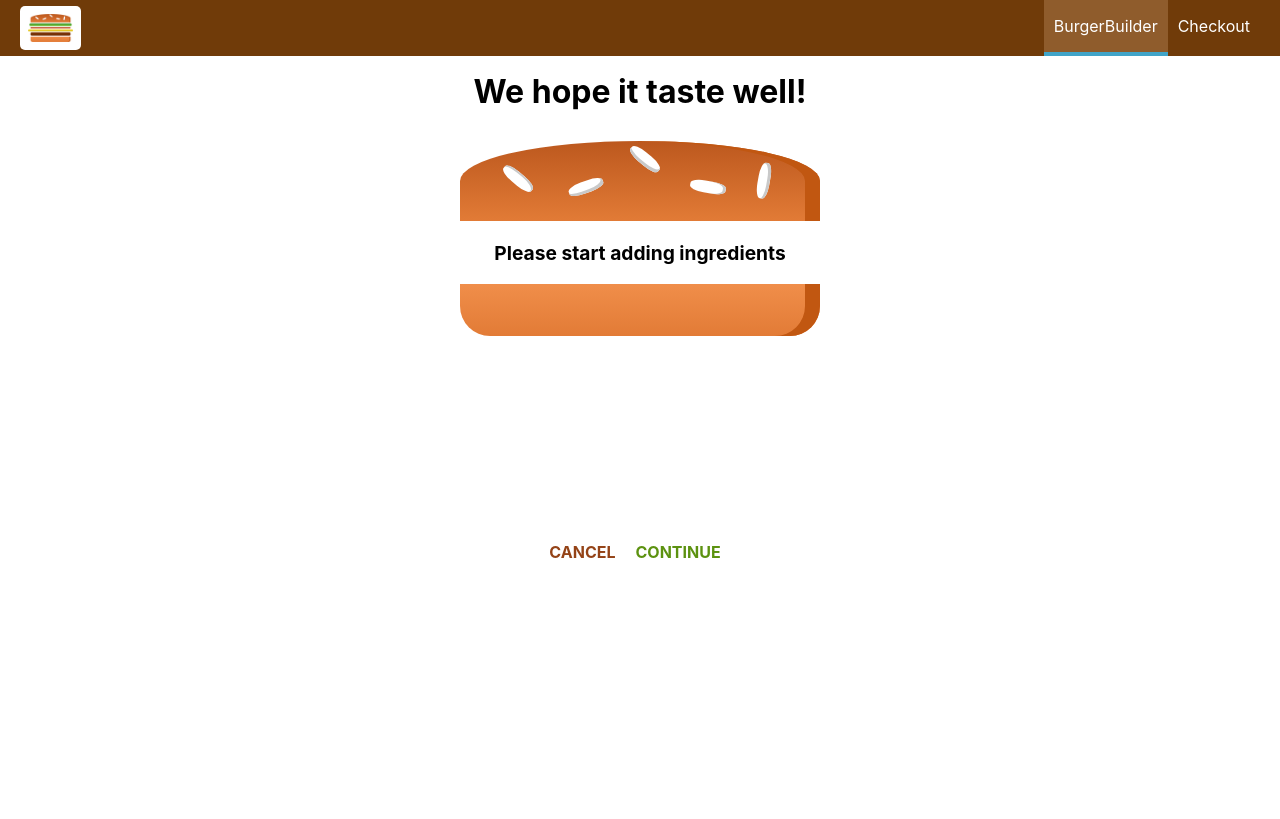
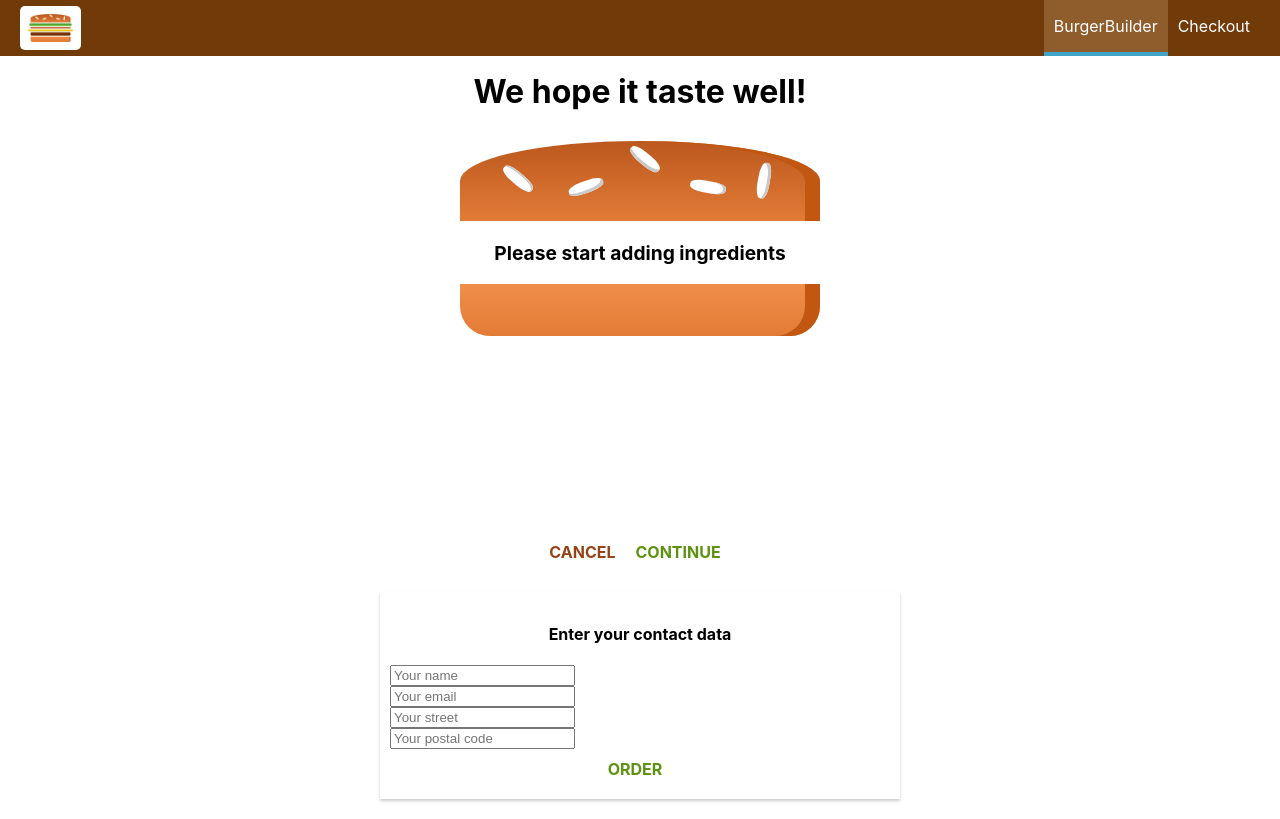
Before and after one commit to GuillRo/burger-builder-REDUX, a React (Create React App) app: page /checkout in a window 1280 px wide. Both pictures are taken after a click on the button "CONTINUE". Built offline with nearby package versions, Linux system fonts and the light colour scheme.

Commit message:
it's fixed

```diff
--- a/src/containers/Checkout/Checkout.js
+++ b/src/containers/Checkout/Checkout.js
@@ -45,8 +45,14 @@ class Checkout extends Component {
           checkoutCancelled={this.checkoutCancelledHandler}
           checkoutContinued={this.checkoutContinuedHandler} />
         <Route
-          path={this.props.match.path + './contact-data'}
-          component={ContactData}
+          path={this.props.match.path + '/contact-data'}
+          render={(props) => (
+            <ContactData
+              ingredients={this.state.ingredients}
+              price={this.state.totalPrice}
+              {...props}
+            />
+          )}
         />
       </div>
     )
--- a/src/containers/Checkout/ContactData/ContactData.js
+++ b/src/containers/Checkout/ContactData/ContactData.js
@@ -2,6 +2,7 @@ import React, { Component } from 'react'
 import axios from '../../../axios-orders'
 
 import Button from '../../../components/UI/Button/Button'
+import Spinner from '../../../components/UI/Spinner/Spinner'
 
 import classes from './ContactData.module.css'
 
@@ -16,7 +17,7 @@ class ContactData extends Component {
     loading: false
   }
 
-  orderHandler = (event) => {
+  orderHandler = async (event) => {
     event.preventDefault()
     this.setState({ loading: true })
     const order = {
@@ -31,37 +32,43 @@ class ContactData extends Component {
         email: 'john@wagon.be'
       }
     }
+    try {
+      const response = await axios.post('/orders.json', order)
+      console.log(response)
+      this.setState({ loading: false })
+      this.props.history.push('/')
+    } catch (error) {
+      this.setState({ loading: false })
+      console.log(error)
+    }
 
-    axios.post('/orders.json', order)
-      .then(response => {
-        this.setState({ loading: false })
-      })
-      .catch(error => {
-        this.setState({ loading: false })
-        console.log(error)
-      })
-
-    // try {
-    //   const response = await axios.post('/orders.json', order)
-    //   console.log(response)
-    //   this.setState({ loading: false })
-    // } catch (error) {
-    //   this.setState({ loading: false })
-    //   console.log(error)
-    // }
+    // axios.post('/orders.json', order)
+    //   .then(response => {
+    //     this.setState({ loading: false })
+    //   })
+    //   .catch(error => {
+    //     this.setState({ loading: false })
+    //     console.log(error)
+    //   })
   }
 
   render () {
+    let form = (
+      <>
+        <input className={classes.Input} type="text" name="name" placeholder="Your name" />
+        <input className={classes.Input} type="email" name="email" placeholder="Your email" />
+        <input className={classes.Input} type="text" name="street" placeholder="Your street" />
+        <input className={classes.Input} type="text" name="postal" placeholder="Your postal code" />
+        <Button btnType="Success" clicked={this.orderHandler}>ORDER</Button>
+      </>
+    )
+    if (this.state.loading) {
+      form = <Spinner />
+    }
     return (
       <div className={classes.ContactData}>
         <h4>Enter your contact data</h4>
-        <form>
-          <input className={classes.Input} type="text" name="name" placeholder="Your name" />
-          <input className={classes.Input} type="email" name="email" placeholder="Your email" />
-          <input className={classes.Input} type="text" name="street" placeholder="Your street" />
-          <input className={classes.Input} type="text" name="postal" placeholder="Your postal code" />
-          <Button btnType="Success" clicked={this.orderHandler}>ORDER</Button>
-        </form>
+        {form}
       </div>
     )
   }
```
